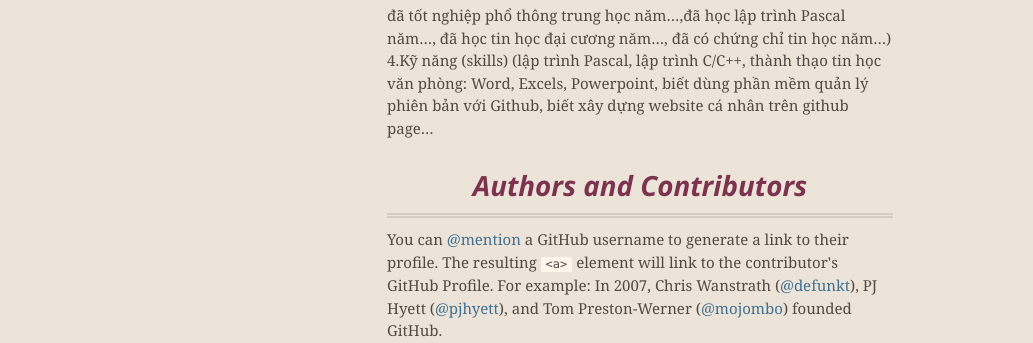
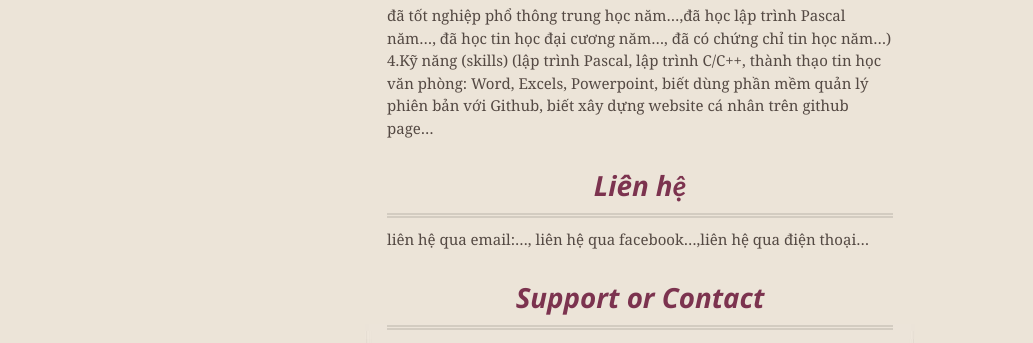
Before and after one commit to vaio100/vaio100.github.io, a plain HTML site: page index.html in a window 1280 px wide. Shown: the part 599-942 px from the top of the page, without its empty margins (0-1033 px from the left). Drawn offline with nearby package versions, Linux system fonts and the light colour scheme.

Commit message:
Update index.html

```diff
--- a/index.html
+++ b/index.html
@@ -65,9 +65,9 @@
 </p>
 
 <h3>
-<a id="authors-and-contributors" class="anchor" href="#authors-and-contributors" aria-hidden="true"><span class="octicon octicon-link"></span></a>Authors and Contributors</h3>
+<a id="authors-and-contributors" class="anchor" href="#authors-and-contributors" aria-hidden="true"><span class="octicon octicon-link"></span></a>Liên hệ</h3>
 
-<p>You can <a href="https://github.com/blog/821" class="user-mention">@mention</a> a GitHub username to generate a link to their profile. The resulting <code>&lt;a&gt;</code> element will link to the contributor's GitHub Profile. For example: In 2007, Chris Wanstrath (<a href="https://github.com/defunkt" class="user-mention">@defunkt</a>), PJ Hyett (<a href="https://github.com/pjhyett" class="user-mention">@pjhyett</a>), and Tom Preston-Werner (<a href="https://github.com/mojombo" class="user-mention">@mojombo</a>) founded GitHub.</p>
+<p>liên hệ qua email:…, liên hệ qua facebook…,liên hệ qua điện thoại…</p>
 
 <h3>
 <a id="support-or-contact" class="anchor" href="#support-or-contact" aria-hidden="true"><span class="octicon octicon-link"></span></a>Support or Contact</h3>
```
